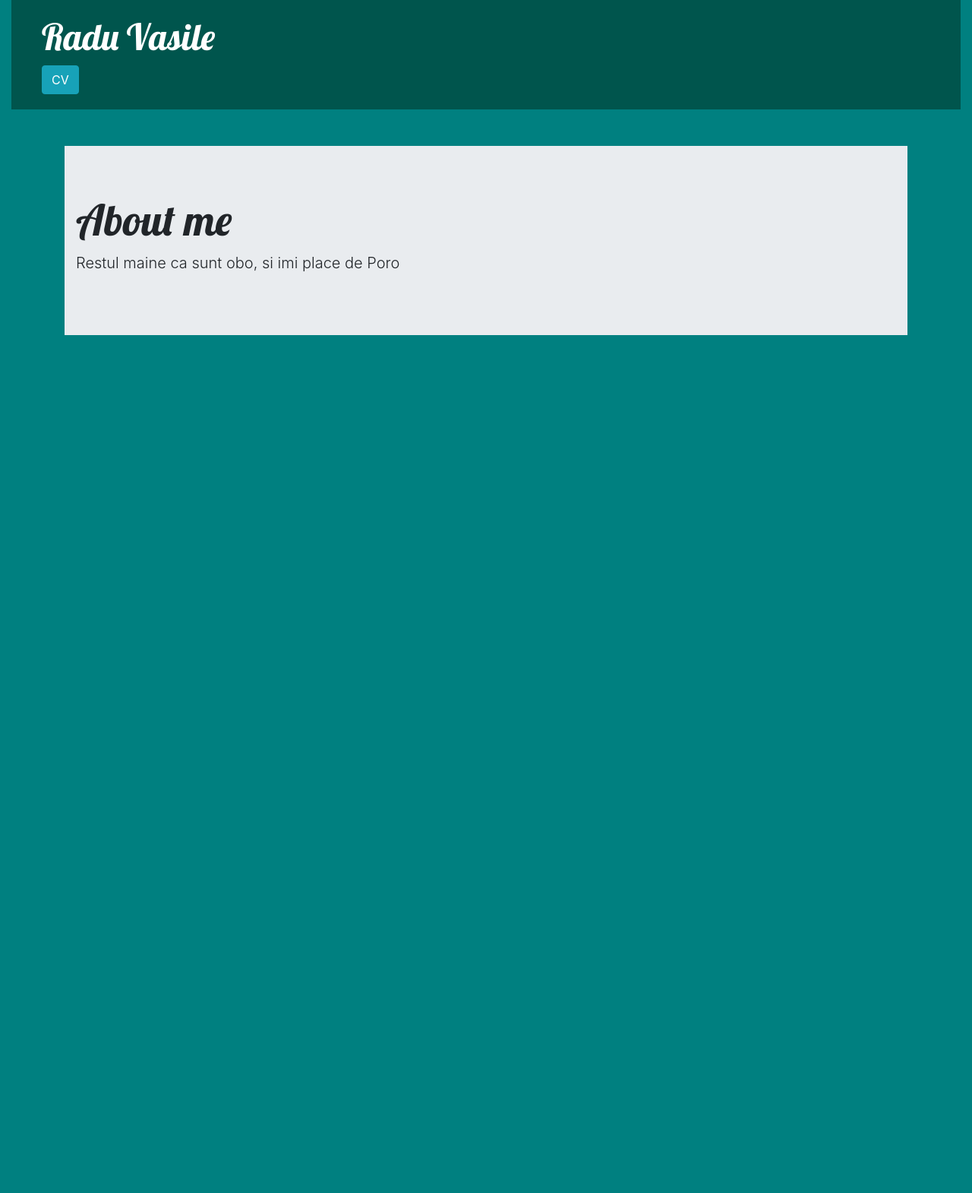
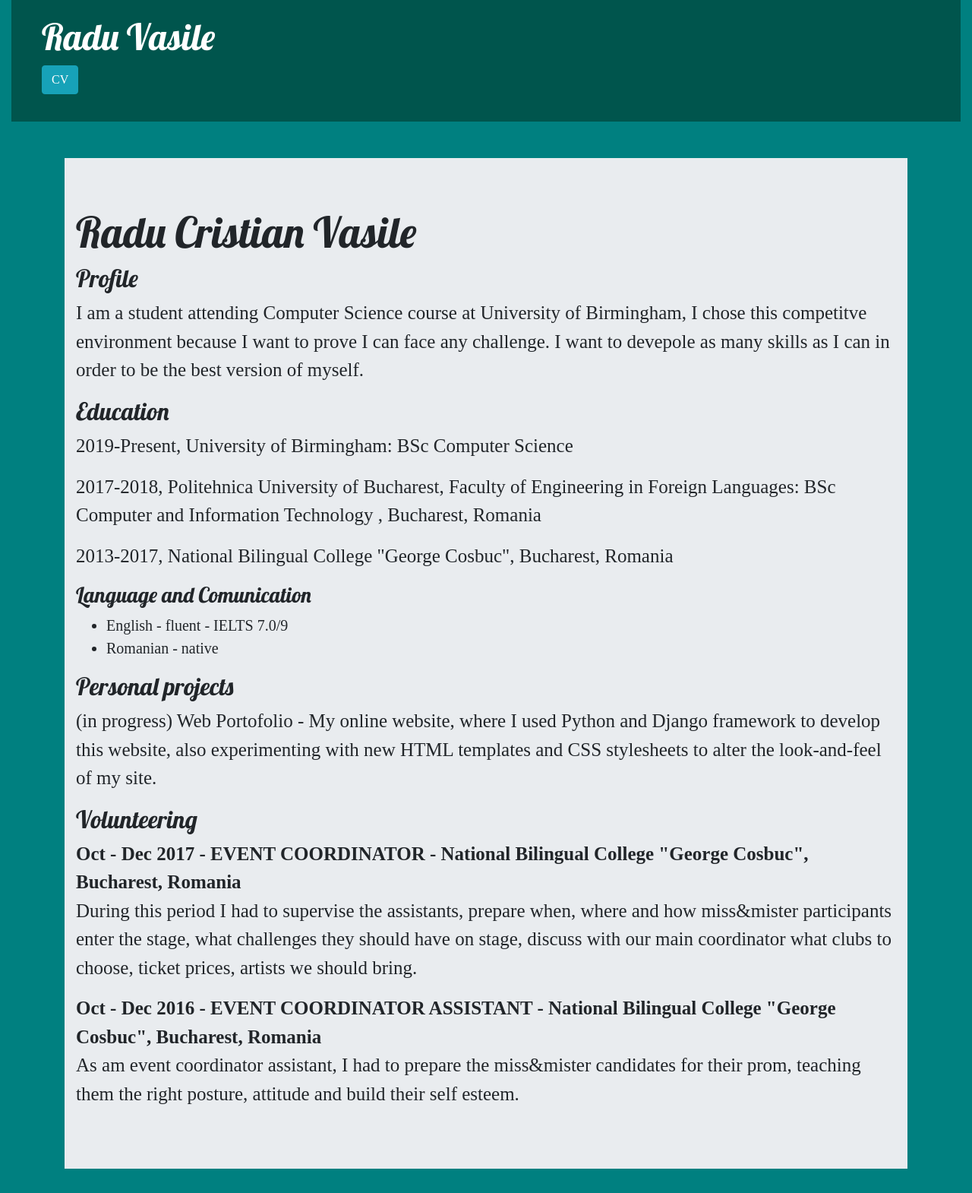
Before and after one commit to Udar98/Udar98-CV, a Django app: template blog/templates/blog/cv.html in a window 1280 px wide. Shown: the whole page at 76% size. Before the commit the page ends 441 px from the top, so only its background shows below. Run offline with Django 3.2, Linux system fonts and the light colour scheme; the template is opened without the code that fills it, so the values that code supplies are empty; some libraries are stand-ins or nearby versions.

Commit message:
Final touches + complete CV

```diff
--- a/blog/static/css/blog.css
+++ b/blog/static/css/blog.css
@@ -6,6 +6,8 @@ body {
     padding-left: 15px;
     padding-right: 15px;
     background-color: teal;
+    font-family: "Times New Roman", Times, serif;
+
 }
 #red{
     color:red;
@@ -58,3 +60,6 @@ h1, h2, h3, h4 {
     border-radius: 15px 50px;
     background-color: rgb(237, 236, 180);
 }
+.btn{
+    margin-bottom: 1rem;
+}
--- a/blog/templates/blog/cv.html
+++ b/blog/templates/blog/cv.html
@@ -3,8 +3,41 @@
 {% block content %}
 <div class="jumbotron jumbotron-fluid">
     <div class="container">
-        <h1 class="display-4">About me</h1>
-        <p class="lead">Restul maine ca sunt obo, si imi place de Poro</p>
+        <h1 class="display-4">Radu Cristian Vasile</h1>
+        <h2>Profile</h2>
+        <p style="font-size:25px" style="serif"> I am a student attending Computer Science course at University of
+            Birmingham, I chose this competitve environment because I want to prove I can face any challenge. I want to
+            devepole as many skills as I can in order to be the best version of myself. </p>
+        <h2>Education</h2>
+        <p style="font-size:25px" style="serif">2019-Present, University of Birmingham: BSc Computer Science</p>
+        <p style="font-size:25px" style="serif">2017-2018, Politehnica University of Bucharest, Faculty of Engineering
+            in Foreign Languages: BSc Computer and Information
+            Technology , Bucharest, Romania</p>
+        <p style="font-size:25px" style="serif">2013-2017, National Bilingual College "George Cosbuc", Bucharest,
+            Romania </p>
+        <h3>Language and Comunication</h3>
+        <ul>
+            <li style="font-size:20px" style="serif">English - fluent - IELTS 7.0/9</li>
+            <li style="font-size:20px" style="serif">Romanian - native</li>
+        </ul>
+        <h2>Personal projects</h2>
+        <p style="font-size:25px" style="serif">(in progress) Web Portofolio - My online website, where I used
+            Python and Django framework to develop this website, also experimenting with new HTML templates and CSS
+            stylesheets to alter the look-and-feel of my site. </p>
+        <h2>Volunteering</h2>
+        <p style="font-size:25px" style="serif"><b>Oct - Dec 2017 - EVENT COORDINATOR - National Bilingual
+                College "George Cosbuc", Bucharest, Romania</b> <br />
+            During this period I had to supervise the assistants, prepare when, where and how miss&mister participants
+            enter the stage, what challenges they should have on stage, discuss with our main coordinator what clubs to
+            choose, ticket prices, artists we should bring.
+        </p>
+        <p style="font-size:25px" style="serif"><b>Oct - Dec 2016 - EVENT COORDINATOR ASSISTANT - National Bilingual
+                College "George Cosbuc", Bucharest, Romania</b> <br />
+            As am event coordinator assistant, I had to prepare the miss&mister candidates for their prom, teaching them
+            the right posture, attitude and build their self esteem. </p>
+
     </div>
 </div>
+
+
 {% endblock %}
```
Also changed, not shown: blog/templates/blog/post_detail.html (+4 -3 lines), db.sqlite3.
